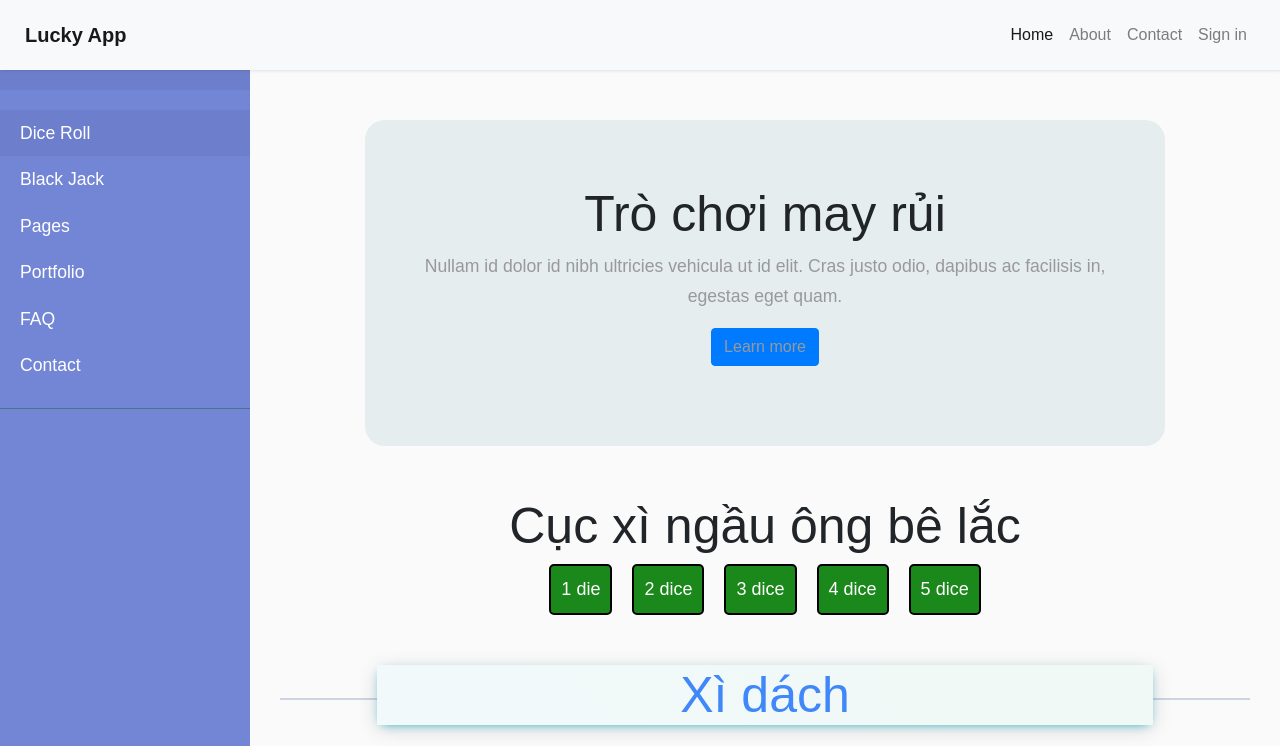
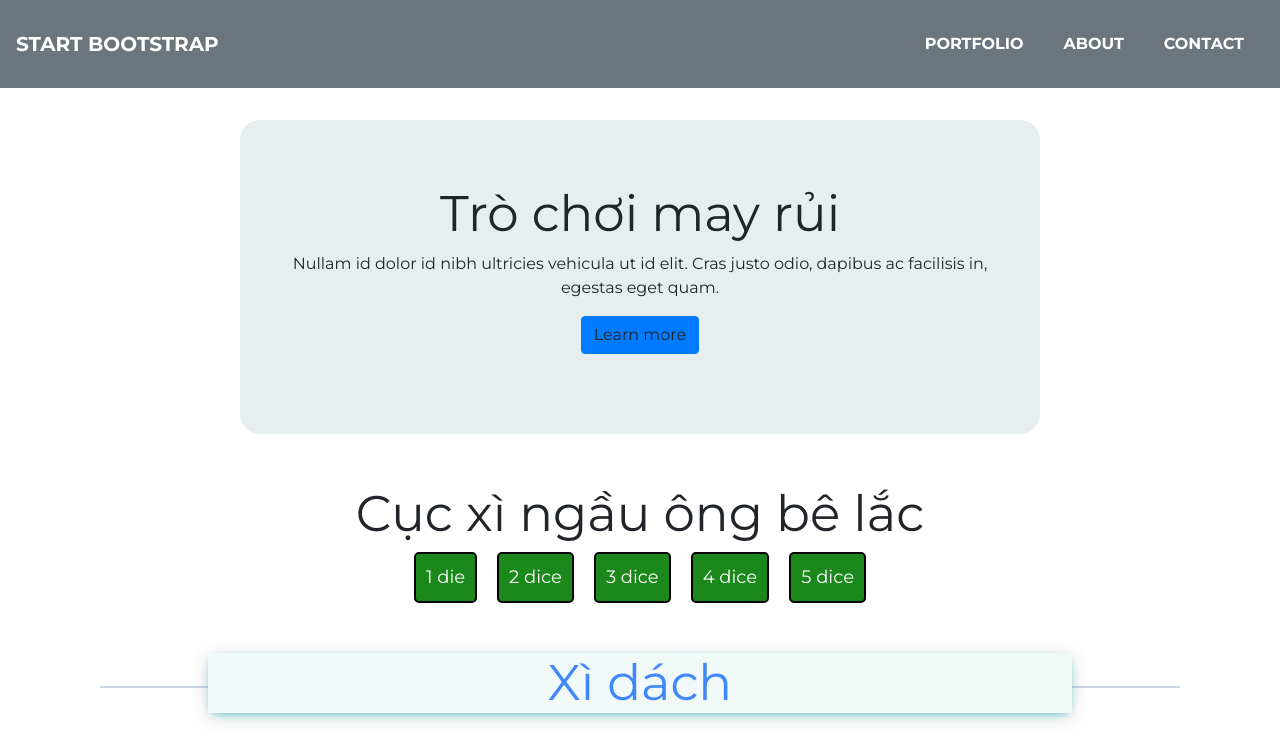
Before and after one commit to Quill0034/xuc-xac, a React (Create React App) app: page / in a window 1280 px wide. Shown: the top 746 px of the page. Built offline with nearby package versions, Linux system fonts and the light colour scheme.

Commit message:
redesign navigation bar, remove sidebar

```diff
--- a/public/index.html
+++ b/public/index.html
@@ -16,7 +16,10 @@
     <script src="https://code.jquery.com/jquery-3.2.1.slim.min.js" integrity="sha384-KJ3o2DKtIkvYIK3UENzmM7KCkRr/rE9/Qpg6aAZGJwFDMVNA/GpGFF93hXpG5KkN" crossorigin="anonymous"></script>
     <script src="https://maxcdn.bootstrapcdn.com/bootstrap/4.0.0/js/bootstrap.min.js" integrity="sha384-JZR6Spejh4U02d8jOt6vLEHfe/JQGiRRSQQxSfFWpi1MquVdAyjUar5+76PVCmYl" crossorigin="anonymous"></script>
 
+    <link href="https://fonts.googleapis.com/css?family=Montserrat:400,700" rel="stylesheet" type="text/css">
+    <link href="https://fonts.googleapis.com/css?family=Lato:400,700,400italic,700italic" rel="stylesheet" type="text/css">
 
+    <link rel="stylesheet" href="https://use.fontawesome.com/releases/v5.3.1/css/all.css" integrity="sha384-mzrmE5qonljUremFsqc01SB46JvROS7bZs3IO2EmfFsd15uHvIt+Y8vEf7N7fWAU" crossorigin="anonymous">
     <title>Lucky App</title>
   </head>
   <body>
--- a/src/App.js
+++ b/src/App.js
@@ -1,10 +1,12 @@
 import React, { Component } from "react";
-import './App.css';
-import './Sidebar.css';
+import './style/App.css'
+import './style/navigation.css';
+
+
 import Xucxac from "./xucxac";
 import Blackjack from './blackjack';
 import Navigation from './navigation';
-import Sidebar from './sidebar';
+
 export default class App extends React.Component {
 
   render() {
@@ -12,7 +14,7 @@ export default class App extends React.Component {
       <>
       <Navigation/>
       <div className="wrapper" style={{height: '100%'}}>
-        <Sidebar />
+        {/* <Sidebar /> */}
 
         <div className="container"  style={{marginTop: '5rem', width: '100%'}}>
         <div className="container" id="promo">
--- a/src/Sidebar.css
+++ /dev/null
@@ -1,269 +0,0 @@
-body {
-    font-family: 'Poppins', sans-serif;
-    background: #fafafa;
-  }
-
-  p {
-    font-family: 'Poppins', sans-serif;
-    font-size: 1.1em;
-    font-weight: 300;
-    line-height: 1.7em;
-    color: #999;
-  }
-
-  a, a:hover, a:focus {
-    color: inherit;
-    text-decoration: none;
-    transition: all 0.3s;
-  }
-
-  .navbar {
-    padding: 15px 10px;
-    background: #fff;
-    border: none;
-    border-radius: 0;
-    margin-bottom: 40px;
-    box-shadow: 1px 1px 3px rgba(0, 0, 0, 0.1);
-  }
-
-  .navbar-btn {
-    box-shadow: none;
-    outline: none !important;
-    border: none;
-  }
-
-  .line {
-    width: 100%;
-    height: 1px;
-    border-bottom: 1px dashed #ddd;
-    margin: 40px 0;
-  }
-
-  i, span {
-    display: inline-block;
-  }
-
-  .wrapper {
-    display: flex;
-    align-items: stretch;
-  }
-
-  #sidebar {
-    min-width: 250px;
-    max-width: 250px;
-    background: #7386D5;
-    color: #fff;
-    transition: all 0.3s;
-  }
-
-  #sidebar.active {
-    min-width: 80px;
-    max-width: 80px;
-    text-align: center;
-  }
-
-  #sidebar.active .sidebar-header h3, #sidebar.active .CTAs {
-    display: none;
-  }
-
-  #sidebar.active .sidebar-header strong {
-    display: block;
-  }
-
-  #sidebar ul li a {
-    text-align: left;
-  }
-
-  #sidebar.active ul li a {
-    padding: 20px 10px;
-    text-align: center;
-    font-size: 0.85em;
-  }
-
-  #sidebar.active ul li a i {
-    margin-right: 0;
-    display: block;
-    font-size: 1.8em;
-    margin-bottom: 5px;
-  }
-
-  #sidebar.active ul ul a {
-    padding: 10px !important;
-  }
-
-  #sidebar.active a[aria-expanded="false"]::before, #sidebar.active a[aria-expanded="true"]::before {
-    top: auto;
-    bottom: 5px;
-    right: 50%;
-    -webkit-transform: translateX(50%);
-    -ms-transform: translateX(50%);
-    transform: translateX(50%);
-  }
-
-  #sidebar .sidebar-header {
-    padding: 20px;
-    background: #6d7fcc;
-  }
-
-  #sidebar .sidebar-header strong {
-    display: none;
-    font-size: 1.8em;
-  }
-
-  #sidebar ul.components {
-    padding: 20px 0;
-    border-bottom: 1px solid #47748b;
-  }
-
-  #sidebar ul li a {
-    padding: 10px;
-    font-size: 1.1em;
-    display: block;
-  }
-
-  #sidebar ul li a:hover {
-    color: #7386D5;
-    background: #fff;
-  }
-
-  #sidebar ul li a i {
-    margin-right: 10px;
-  }
-
-  #sidebar ul li.active > a, a[aria-expanded="true"] {
-    color: #fff;
-    background: #6d7fcc;
-  }
-
-  a[data-toggle="collapse"] {
-    position: relative;
-  }
-
-  a[aria-expanded="false"]::before, a[aria-expanded="true"]::before {
-    content: '\e259';
-    display: block;
-    position: absolute;
-    right: 20px;
-    font-family: 'Glyphicons Halflings';
-    font-size: 0.6em;
-  }
-
-  a[aria-expanded="true"]::before {
-    content: '\e260';
-  }
-
-  ul ul a {
-    font-size: 0.9em !important;
-    padding-left: 30px !important;
-    background: #6d7fcc;
-  }
-
-  ul.CTAs {
-    padding: 20px;
-  }
-
-  ul.CTAs a {
-    text-align: center;
-    font-size: 0.9em !important;
-    display: block;
-    border-radius: 5px;
-    margin-bottom: 5px;
-  }
-
-  a.download {
-    background: #fff;
-    color: #7386D5;
-  }
-
-  a.article, a.article:hover {
-    background: #6d7fcc !important;
-    color: #fff !important;
-  }
-
-  #content {
-    padding: 20px;
-    min-height: 100vh;
-    transition: all 0.3s;
-  }
-
-  @media (max-width: 768px) {
-    #sidebar {
-      min-width: 80px;
-      max-width: 80px;
-      text-align: center;
-      margin-left: -80px !important;
-    }
-  }
-
-  @media (max-width: 768px) {
-    a[aria-expanded="false"]::before, a[aria-expanded="true"]::before {
-      top: auto;
-      bottom: 5px;
-      right: 50%;
-      -webkit-transform: translateX(50%);
-      -ms-transform: translateX(50%);
-      transform: translateX(50%);
-    }
-  }
-
-  @media (max-width: 768px) {
-    #sidebar.active {
-      margin-left: 0 !important;
-    }
-  }
-
-  @media (max-width: 768px) {
-    #sidebar .sidebar-header h3, #sidebar .CTAs {
-      display: none;
-    }
-  }
-
-  @media (max-width: 768px) {
-    #sidebar .sidebar-header strong {
-      display: block;
-    }
-  }
-
-  @media (max-width: 768px) {
-    #sidebar ul li a {
-      padding: 20px 10px;
-    }
-  }
-
-  @media (max-width: 768px) {
-    #sidebar ul li a span {
-      font-size: 0.85em;
-    }
-  }
-
-  @media (max-width: 768px) {
-    #sidebar ul li a i {
-      margin-right: 0;
-      display: block;
-    }
-  }
-
-  @media (max-width: 768px) {
-    #sidebar ul ul a {
-      padding: 10px !important;
-    }
-  }
-
-  @media (max-width: 768px) {
-    #sidebar ul li a i {
-      font-size: 1.3em;
-    }
-  }
-
-  @media (max-width: 768px) {
-    #sidebar {
-      margin-left: 0;
-      display: none;
-    }
-  }
-
-  @media (max-width: 768px) {
-    #sidebarCollapse span {
-      display: none;
-    }
-  }
--- a/src/blackjack.js
+++ b/src/blackjack.js
@@ -1,6 +1,6 @@
 import React, { Component } from "react";
-import './blackjack.css';
-import './App.css';
+import './style/blackjack.css';
+import './style/App.css';
 export default class Blackjack extends React.Component {
     constructor(props) {
       super(props);
--- a/src/navigation.js
+++ b/src/navigation.js
@@ -4,23 +4,28 @@ export default class Navigation extends React.Component{
     render() {
       return (
 
-        <nav className="navbar fixed-top navbar-light navbar-expand-md bg-light">
-          <div className="container-fluid"><a className="navbar-brand" href="#"><strong>Lucky App</strong></a><button data-toggle="collapse" className="navbar-toggler" data-target="#navcol-1"><span className="sr-only">Toggle navigation</span><span className="navbar-toggler-icon" /></button>
-          {/* <button className="navbar-toggler navbar-toggler-left" data-toggle="collapse" data-target=".sidebar" style={{ margin: '10px' }}>
-            <span className="navbar-toggler-icon"><i className="fas fa-bars hamburger"></i></span>
-        </button> */}
-            <div className="collapse navbar-collapse" id="navcol-1">
-              <ul className="nav navbar-nav ml-auto">
-                <li className="nav-item" role="presentation"><a className="nav-link active" href="#">Home</a></li>
-                <li className="nav-item" role="presentation"><a className="nav-link" href="#">About</a></li>
-                <li className="nav-item" role="presentation"><a className="nav-link" href="#">Contact</a></li>
-                <li className="nav-item" role="presentation"><a className="nav-link" href="#">Sign in</a></li>
-                {/* <li className="nav-item" role="presentation"><a className="nav-link" href="#">Blogs</a></li>
-                <li className="nav-item" role="presentation"><a className="nav-link" href="#">contact</a></li> */}
-              </ul>
-            </div>
+        <nav className="navbar navbar-expand-lg bg-secondary text-uppercase fixed-top" id="mainNav">
+        {/* <div className="container"> */}
+          <a className="navbar-brand js-scroll-trigger" href="#page-top">Start Bootstrap</a>
+          <button className="navbar-toggler navbar-toggler-right text-uppercase font-weight-bold bg-primary text-white rounded" type="button" data-toggle="collapse" data-target="#navbarResponsive" aria-controls="navbarResponsive" aria-expanded="false" aria-label="Toggle navigation">
+            Menu <i className="fas fa-bars hamburger"></i>
+            <i className="fas fa-bars" />
+          </button>
+          <div className="collapse navbar-collapse" id="navbarResponsive">
+            <ul className="navbar-nav ml-auto">
+              <li className="nav-item mx-0 mx-lg-1">
+                <a className="nav-link py-3 px-0 px-lg-3 rounded js-scroll-trigger" href="#portfolio">Portfolio</a>
+              </li>
+              <li className="nav-item mx-0 mx-lg-1">
+                <a className="nav-link py-3 px-0 px-lg-3 rounded js-scroll-trigger" href="#about">About</a>
+              </li>
+              <li className="nav-item mx-0 mx-lg-1">
+                <a className="nav-link py-3 px-0 px-lg-3 rounded js-scroll-trigger" href="#contact">Contact</a>
+              </li>
+            </ul>
           </div>
-        </nav>
+        {/* </div> */}
+      </nav>
       );
     }
 }
--- a/src/sidebar.js
+++ /dev/null
@@ -1,59 +0,0 @@
-import React, { Component } from "react";
-
-export default class Sidebar extends React.Component{
-        render() {
-          return (
-
-            <nav id="sidebar" style={{position: 'relative', top: '50px'}}>
-              <div className="sidebar-header">
-              </div>
-              <ul className="list-unstyled components">
-                <li className="active">
-                  <a href="#homeSubmenu" data-toggle="collapse" aria-expanded="false">
-                    <i className="glyphicon glyphicon-home" />
-                    Dice Roll
-                  </a>
-                  <ul className="collapse list-unstyled" id="homeSubmenu">
-                    <li><a href="#">Home 1</a></li>
-                    <li><a href="#">Home 2</a></li>
-                    <li><a href="#">Home 3</a></li>
-                  </ul>
-                </li>
-                <li>
-                  <a href="#">
-                    <i className="glyphicon glyphicon-briefcase" />
-                    Black Jack
-                  </a>
-                  <a href="#pageSubmenu" data-toggle="collapse" aria-expanded="false">
-                    <i className="glyphicon glyphicon-duplicate" />
-                    Pages
-                  </a>
-                  <ul className="collapse list-unstyled" id="pageSubmenu">
-                    <li><a href="#">Page 1</a></li>
-                    <li><a href="#">Page 2</a></li>
-                    <li><a href="#">Page 3</a></li>
-                  </ul>
-                </li>
-                <li>
-                  <a href="#">
-                    <i className="glyphicon glyphicon-link" />
-                    Portfolio
-                  </a>
-                </li>
-                <li>
-                  <a href="#">
-                    <i className="glyphicon glyphicon-paperclip" />
-                    FAQ
-                  </a>
-                </li>
-                <li>
-                  <a href="#">
-                    <i className="glyphicon glyphicon-send" />
-                    Contact
-                  </a>
-                </li>
-              </ul>
-            </nav>
-          );
-        }
-      }
--- a/src/App.css
+++ b/src/style/App.css
@@ -1,6 +1,8 @@
+#root {
+  font-family: Montserrat,-apple-system,BlinkMacSystemFont,"Segoe UI",Roboto,"Helvetica Neue",Arial,"Noto Sans",sans-serif,"Apple Color Emoji","Segoe UI Emoji","Segoe UI Symbol","Noto Color Emoji";
+}
+.App {
 
-.App {
-  font-family: 'Lucida Sans Unicode';
   background: #4CA1AF;
   background: -webkit-linear-gradient(to left, #4CA1AF , #C4E0E5);
   background: linear-gradient(to left, #4CA1AF , #C4E0E5);
--- /dev/null
+++ b/src/style/navigation.css
@@ -0,0 +1,58 @@
+#mainNav {
+  font-family: Montserrat,-apple-system,BlinkMacSystemFont,"Segoe UI",Roboto,"Helvetica Neue",Arial,"Noto Sans",sans-serif,"Apple Color Emoji","Segoe UI Emoji","Segoe UI Symbol","Noto Color Emoji";
+  font-weight: bold;
+  padding-top: 1rem;
+  padding-bottom: 1rem;
+}
+
+#mainNav  .navbar-brand {
+    color: white;
+  }
+#mainNav .navbar-nav {
+    margin-top: 1rem;
+}
+
+#mainNav .navbar-nav li.nav-item a.nav-link {
+        color: white;
+}
+#mainNav .navbar-nav li.nav-item a.nav-link:hover {
+          color: primary;
+}
+#mainNav .navbar-nav li.nav-item a.nav-link:active, a.nav-link:focus {
+          color: white;
+}
+
+.navbar-toggler {
+    font-size: 80%;
+    padding: 0.8rem;
+  }
+
+@media (min-width:1200px) {
+  #mainNav {
+    padding-top: 1.5rem;
+    padding-bottom: 1.5rem;
+    transition: padding-top 0.3s, padding-bottom 0.3s;
+  }
+#mainNav  .navbar-brand {
+      font-size: 1.75em;
+      transition: font-size 0.3s;
+    }
+#mainNav  .navbar-nav {
+      margin-top: 0;
+    }
+#mainNav .navbar-nav > li.nav-item > a.nav-link.active {
+      color: white;
+      background: primary;
+}
+#mainNav .navbar-nav > li.nav-item > a.nav-link.active:active, a.nav-link.active:focus,a.nav-link.active:hover {
+        color: white;
+        background: primary;
+      }
+#mainNav.navbar-shrink {
+    padding-top: 0.5rem;
+    padding-bottom: 0.5rem;
+}
+#mainNav .navbar-brand {
+      font-size: 1.5em;
+    }
+  }
--- a/src/xucxac.js
+++ b/src/xucxac.js
@@ -6,7 +6,7 @@ import five from "./assets/five.png";
 import six from "./assets/six.png";
 
 import React, { Component } from "react";
-import './App.css';
+import './style/App.css';
 
 export default class Xucxac extends React.Component {
   state ={
```
Also changed, not shown: src/style/blackjack.css (renamed from src/blackjack.css).
